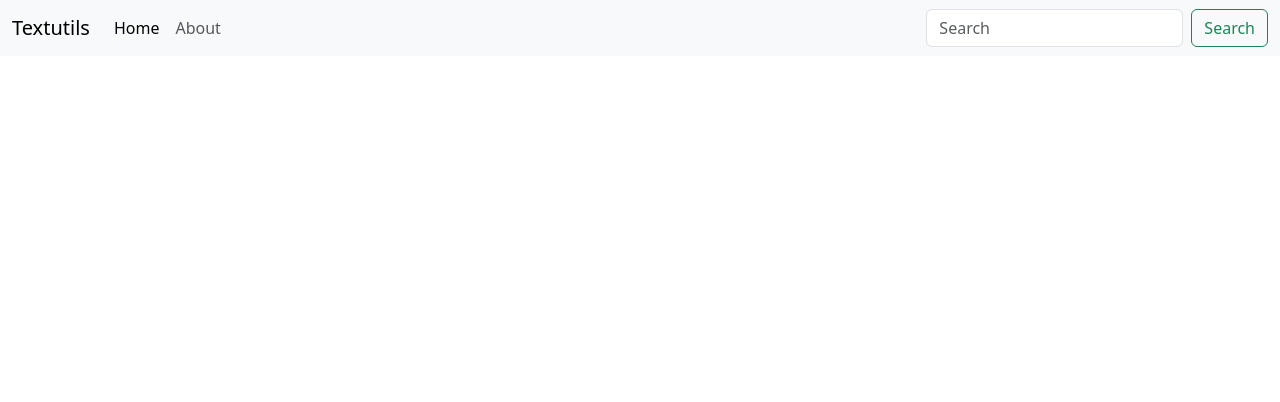
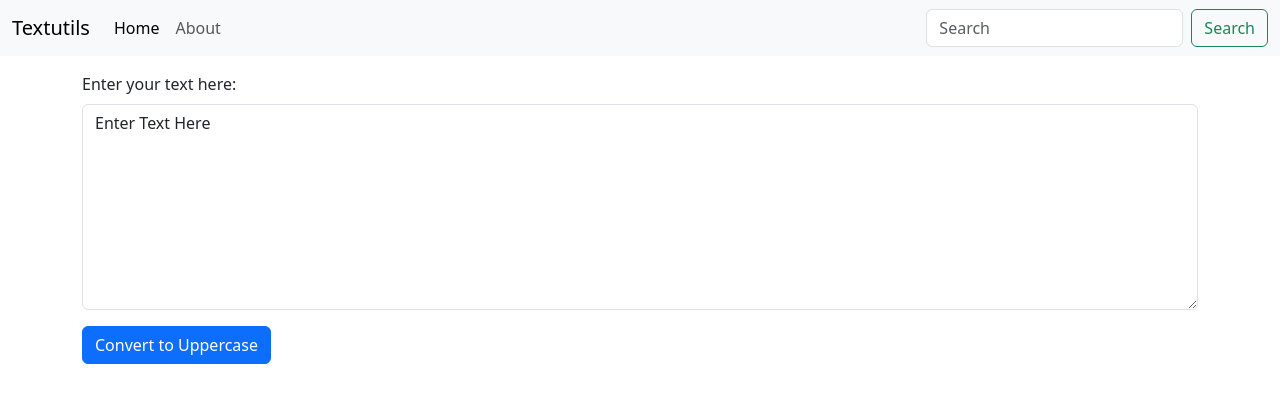
Before and after one commit to rajann44/react-learn, a React (Create React App) app: page / in a window 1280 px wide. Shown: the top 402 px of the page. Built offline with nearby package versions, Linux system fonts and the light colour scheme.

Commit message:
how to handle state and set state

```diff
--- a/src/App.js
+++ b/src/App.js
@@ -1,9 +1,11 @@
 import Navbar from "./components/Navbar";
+import Textform from "./components/Textform";
 
 function App() {
   return (
     <>
     <Navbar title='Textutils'/>
+    <Textform title='Enter your text here:'></Textform>
     </>
   );
 }
--- /dev/null
+++ b/src/components/Textform.js
@@ -0,0 +1,27 @@
+import React, { useState } from 'react'
+
+
+
+export default function Textform(props) {
+const [text, setText] = useState('Enter Text Here');
+
+const handleUpperCaseClick = () => {
+    console.log('Upper Case Button was clicked')
+    setText('Upper Case Button was clicked')
+}
+
+const handleOnChange = (event) => {
+    console.log('Handle onChange method')
+    setText(event.target.value)
+}
+
+  return (
+    <div className='container my-3'>
+        <div className="mb-3">
+        <label htmlFor="exampleFormControlTextarea1" className="form-label">{props.title}</label>
+        <textarea className="form-control" value={text} onChange={handleOnChange} id="exampleFormControlTextarea1" rows="8"></textarea>
+        </div>
+        <button className="btn btn-primary" onClick={handleUpperCaseClick}>Convert to Uppercase</button>
+    </div>
+  )
+}
```
